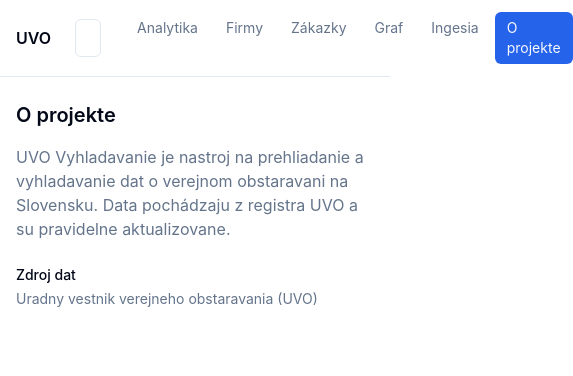
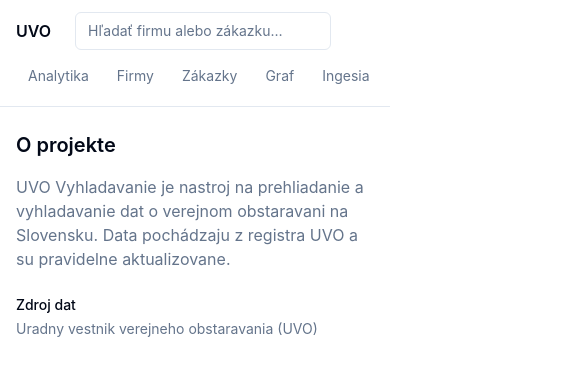
Before and after one commit to devopsacid/uvo-search, a React (Vite) app in the folder src/uvo-gui-react/: page /about in a window 390 px wide. Shown: the top 376 px of the page, 573 px wide, since content can reach past the window. Built offline with nearby package versions, Linux system fonts and the light colour scheme.

Commit message:
fix(gui): keep header nav inside the viewport on phones

```diff
--- a/src/uvo-gui-react/src/components/layout/Header.tsx
+++ b/src/uvo-gui-react/src/components/layout/Header.tsx
@@ -15,10 +15,10 @@
 export function Header() {
   return (
     <header className="border-b border-border bg-card">
-      <div className="mx-auto flex max-w-7xl items-center gap-6 px-4 py-3">
+      <div className="mx-auto flex max-w-7xl flex-wrap items-center gap-x-6 gap-y-2 px-4 py-3">
         <span className="text-base font-semibold text-foreground">UVO</span>
         <GlobalSearch />
-        <nav className="flex gap-1" aria-label={sk.common.mainNavLabel}>
+        <nav className="-mx-1 flex max-w-full gap-1 overflow-x-auto px-1 py-0.5" aria-label={sk.common.mainNavLabel}>
           {navItems.map(({ to, label, end }) => (
             <NavLink
               key={to}
@@ -26,7 +26,7 @@
               end={end}
               className={({ isActive }) =>
                 cn(
-                  'rounded-md px-3 py-1.5 text-sm transition-colors',
+                  'shrink-0 whitespace-nowrap rounded-md px-3 py-1.5 text-sm transition-colors',
                   isActive
                     ? 'bg-primary text-primary-foreground'
                     : 'text-muted-foreground hover:bg-accent hover:text-accent-foreground',
```
Also changed, not shown: 1 other file (tests, documents, lock files or other folders).
